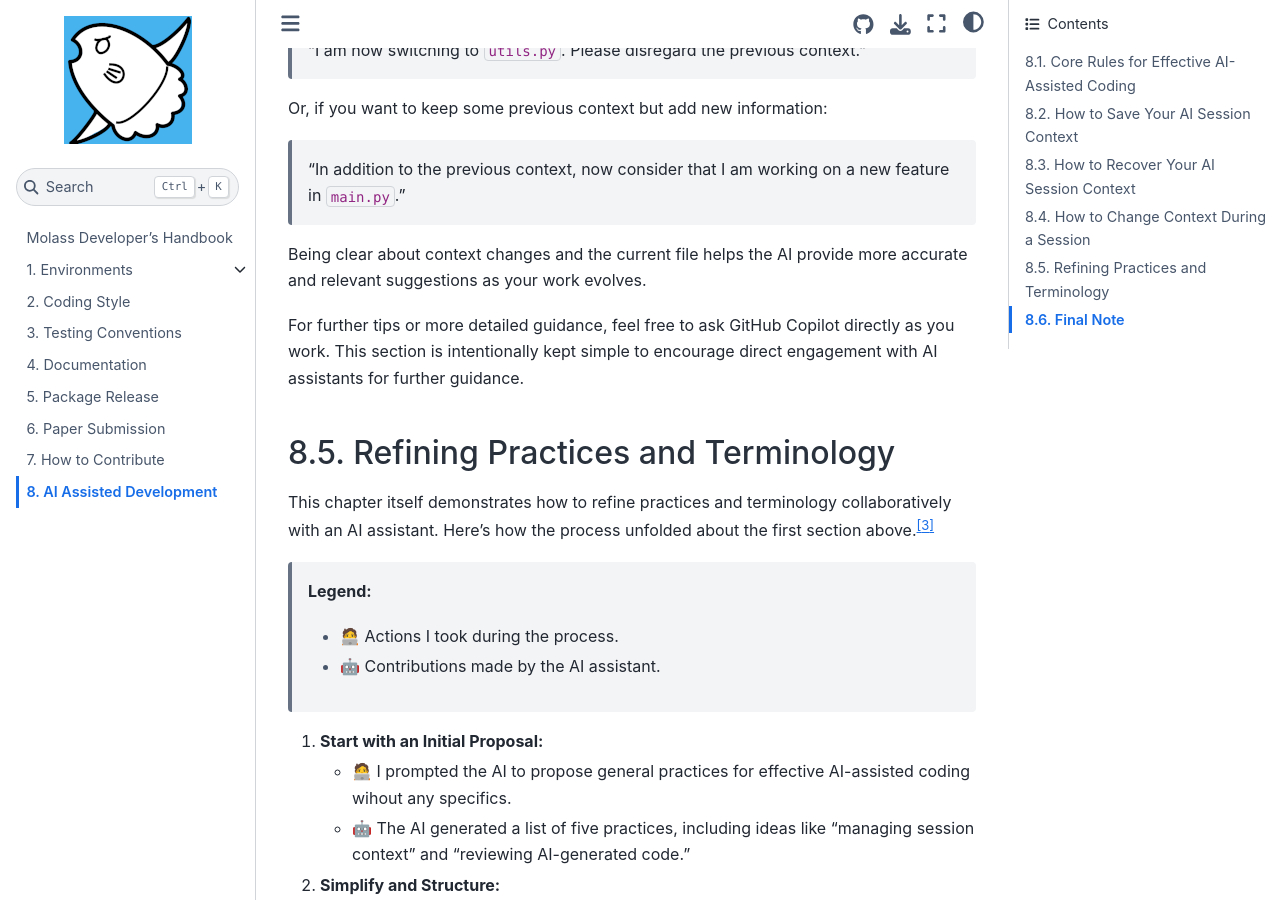
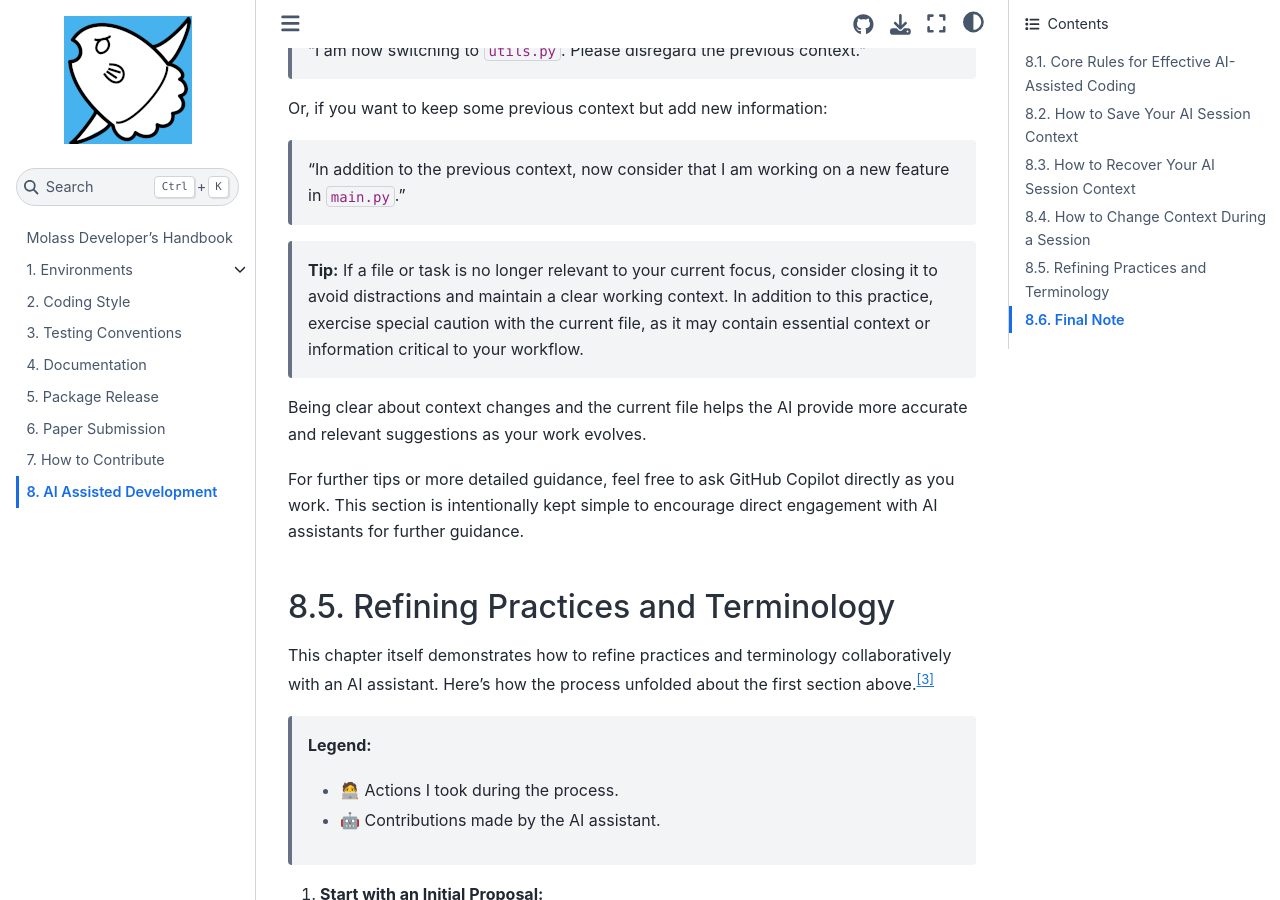
Before and after one commit to biosaxs-dev/molass-develop, a Jupyter Book: the page built from chapters/11/ai_assisted.md, in a window 1280 px wide and 900 px high, scrolled down 2262 px. Built offline with Jupyter Book 1.0.4 settings and Sphinx 7.4.7 and the Sphinx Book theme 1.1.4, drawn with Linux system fonts in a browser that asks for light colours.

Commit message:
Add a note about closing the current file

```diff
--- a/chapters/11/ai_assisted.md
+++ b/chapters/11/ai_assisted.md
@@ -54,6 +54,8 @@ Or, if you want to keep some previous context but add new information:
 
 > “In addition to the previous context, now consider that I am working on a new feature in `main.py`.”
 
+> **Tip:** If a file or task is no longer relevant to your current focus, consider closing it to avoid distractions and maintain a clear working context. In addition to this practice, exercise special caution with the current file, as it may contain essential context or information critical to your workflow.
+
 Being clear about context changes and the current file helps the AI provide more accurate and relevant suggestions as your work evolves.
 
 For further tips or more detailed guidance, feel free to ask GitHub Copilot directly as you work. This section is intentionally kept simple to encourage direct engagement with AI assistants for further guidance.
```
